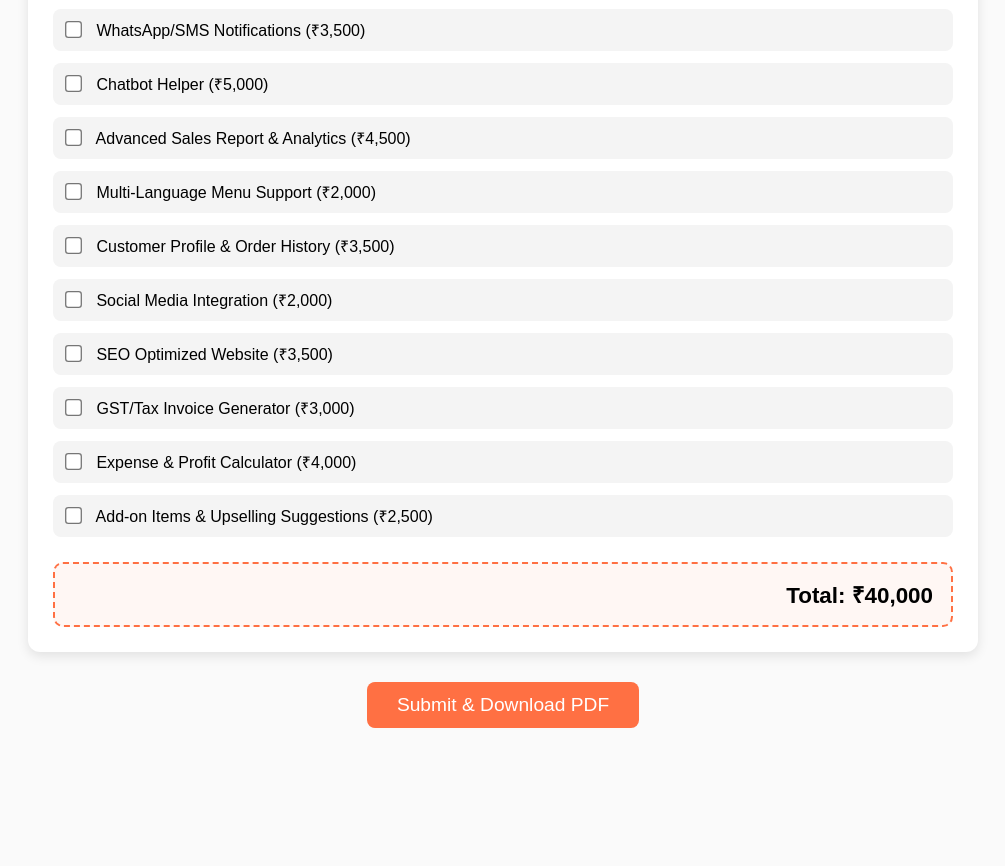
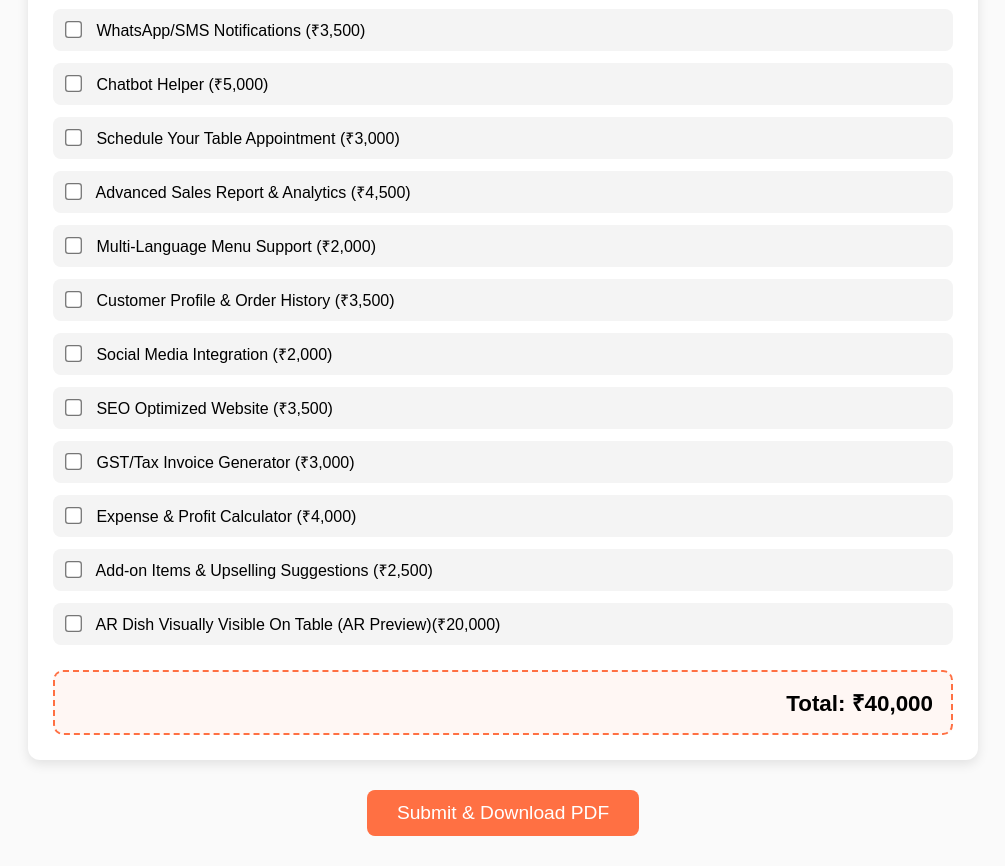
Before and after one commit to Arman11r/restaurant_project, a plain HTML site: page restraunt_checklist/index.html in a window 1280 px wide. Shown: the part 813-1679 px from the top of the page, without its empty margins (137-1142 px from the left). Before the commit the page ends 1571 px from the top, so only its background shows below. Drawn offline with Linux system fonts and the light colour scheme.

Commit message:
Add AR Dish Visually Visible On Table feature

```diff
--- a/restraunt_checklist/index.html
+++ b/restraunt_checklist/index.html
@@ -41,6 +41,7 @@
       <label class="addon-feature"><input type="checkbox"> Loyalty Points / Discount Coupons (₹4,000)</label>
       <label class="addon-feature"><input type="checkbox"> WhatsApp/SMS Notifications (₹3,500)</label>
       <label class="addon-feature"><input type="checkbox"> Chatbot Helper (₹5,000)</label>
+      <label class="addon-feature"><input type="checkbox"> Schedule Your Table Appointment (₹3,000)</label>
       <label class="addon-feature"><input type="checkbox"> Advanced Sales Report & Analytics (₹4,500)</label>
       <label class="addon-feature"><input type="checkbox"> Multi-Language Menu Support (₹2,000)</label>
       <label class="addon-feature"><input type="checkbox"> Customer Profile & Order History (₹3,500)</label>
@@ -49,6 +50,10 @@
       <label class="addon-feature"><input type="checkbox"> GST/Tax Invoice Generator (₹3,000)</label>
       <label class="addon-feature"><input type="checkbox"> Expense & Profit Calculator (₹4,000)</label>
       <label class="addon-feature"><input type="checkbox"> Add-on Items & Upselling Suggestions (₹2,500)</label>
+      <!-- Newly added add-ons -->
+      <label class="addon-feature"><input type="checkbox"> AR Dish Visually Visible On Table (AR Preview)(₹20,000)</label>
+
+
     </form>
     <div id="totalDisplay">Total: ₹40,000</div>
   </div>
```
